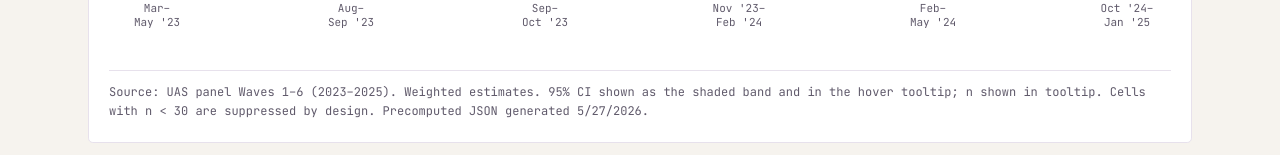
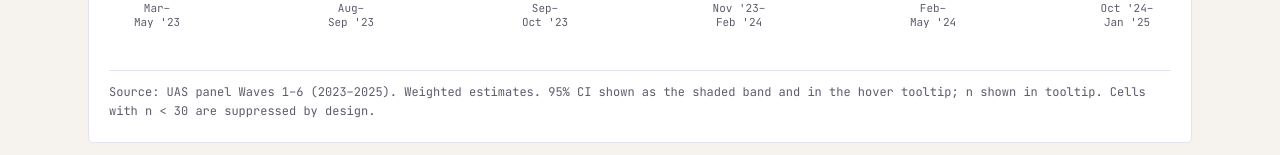
Before and after one commit to mattmotyl/ground-truth-strata, a Next.js app: page /platforms in a window 1280 px wide. Shown: the part 795-950 px from the top of the page. Built offline with nearby package versions, Linux system fonts and the light colour scheme; no server answers.

Commit message:
fix(sitewide): remove "Precomputed JSON generated" from all chart source notes — the Fix 23 sweep
Co-Authored-By: Claude Opus 4.8 (1M context) <noreply@anthropic.com>

```diff
--- a/src/components/charts/finding-gender-negative.tsx
+++ b/src/components/charts/finding-gender-negative.tsx
@@ -212,8 +212,6 @@ export function FindingGenderNegativeExperience() {
     const palette = STRATA_PALETTES.qualitative8;
     return palette[idx % palette.length];
   };
-
-  const generatedAt = new Date(meta.generated_at).toLocaleDateString('en-US');
   const wavesSpan =
     waves.length > 0
       ? `Wave ${Math.min(...waves)}–Wave ${Math.max(...waves)}`
@@ -512,7 +510,7 @@ export function FindingGenderNegativeExperience() {
       isPlaceholderInterpretation
       interpretation={interpretationText}
       methodologyFootnote=""
-      sourceNote={`Source: UAS panel ${wavesSpan} (UAS${meta.waves.find((w) => w.wave === waves[0])?.uas_num ?? '?'}–UAS${meta.waves.find((w) => w.wave === waves[waves.length - 1])?.uas_num ?? '?'}). Weighted estimates. Error bars and tooltip show 95% CIs. Suppression rule: cells with n < 30 omitted. Precomputed JSON generated ${generatedAt}.`}
+      sourceNote={`Source: UAS panel ${wavesSpan} (UAS${meta.waves.find((w) => w.wave === waves[0])?.uas_num ?? '?'}–UAS${meta.waves.find((w) => w.wave === waves[waves.length - 1])?.uas_num ?? '?'}). Weighted estimates. Error bars and tooltip show 95% CIs. Suppression rule: cells with n < 30 omitted.`}
       csv={{ headers: csvHeaders, rows: csvRows }}
       citation={{
         findingTitle:
--- a/src/components/charts/finding-platform-ranked-bar.tsx
+++ b/src/components/charts/finding-platform-ranked-bar.tsx
@@ -579,8 +579,6 @@ export function FindingPlatformRankedBar({
     selectedWaveSorted: sortedRows,
     allWaveRows: allRows,
   });
-
-  const generatedAt = new Date(meta.generated_at).toLocaleDateString('en-US');
   const selectedWaveDates =
     meta.waves.find((w) => w.wave === effectiveWave)?.dates ?? '';
   const wavesSpan = `Wave ${Math.min(...availableWaves)}–Wave ${Math.max(...availableWaves)}`;
@@ -808,7 +806,7 @@ export function FindingPlatformRankedBar({
   const methodologyFootnoteText =
     `Source: UAS panel ${wavesSpan} (UAS514–UAS519), 2023–2025. Weighted estimates. 95% CIs shown as error bars at bar tips and in hover tooltip. n shown in tooltip is the count of respondents asked about each platform. Cells with n < 30 are suppressed by design${
       suppressedNote ? ` (this wave: ${suppressedNote})` : ''
-    }. Precomputed JSON generated ${generatedAt}.`;
+    }.`;
 
   const viewModeToggle = (
     <div className="space-y-2">
--- a/src/components/charts/finding-platform-usage.tsx
+++ b/src/components/charts/finding-platform-usage.tsx
@@ -473,7 +473,6 @@ export function FindingPlatformUsage({
   }
 
   const allWaves = meta.waves.map((w) => w.wave);
-  const generatedAt = new Date(meta.generated_at).toLocaleDateString('en-US');
 
   const chart = (
     <div className="relative">
@@ -603,9 +602,7 @@ export function FindingPlatformUsage({
     'Among the eight traditional social-media platforms in the default view, Facebook and YouTube have the broadest reach across U.S. adults in the most recent wave (W6), with Instagram a clear third. Four platforms show statistically meaningful changes from W1 to W6: YouTube use declined by about 4.9 percentage points, X (Twitter) by 4.9 points, and LinkedIn by 4.5 points, while Reddit grew by 4.1 points (all exceed their 95% margins of error). Facebook, Instagram, TikTok, and Snapchat remained stable across the six waves; any apparent shifts are within the margin of error. Communication utilities such as text messaging and email reach a larger share of U.S. adults than any of these platforms — toggle them on in the Platforms picker to see their trends.';
   const sourceNoteText =
     'Source: UAS panel waves 1–6 (UAS514–UAS519), 2023–2025. ' +
-    'Weighted estimates. 95% CIs available on hover (chart line + Numbers table cells). Cells with n < 30 are suppressed by design. Precomputed JSON generated ' +
-    generatedAt +
-    '.';
+    'Weighted estimates. 95% CIs available on hover (chart line + Numbers table cells). Cells with n < 30 are suppressed by design.';
 
   const chartFooter = isZoomed ? (
     <div
--- a/src/components/charts/finding-political-skew.tsx
+++ b/src/components/charts/finding-political-skew.tsx
@@ -490,8 +490,6 @@ export function FindingPoliticalSkew() {
     if (!significant) return palette.moderate;
     return skew < 0 ? palette.liberal : palette.conservative;
   };
-
-  const generatedAt = new Date(meta.generated_at).toLocaleDateString('en-US');
   const selectedWaveDates =
     meta.waves.find((w) => w.wave === effectiveWave)?.dates ?? '';
 
@@ -1168,7 +1166,7 @@ export function FindingPoliticalSkew() {
       methodologyFootnote={`Source: UAS panel Wave ${Math.min(...availableWaves)}–Wave ${Math.max(...availableWaves)} (UAS514–UAS519). Weighted estimates. Significance vs. the national mean uses pooled SE (sqrt(SE_p² + SE_nat²)); a platform is colored as "skewed" only if |platform mean − national mean| > 1.96 × pooled SE. Error bars on the chart are the platform-user 95% CI. National mean for the selected wave (${formatNumber(
         chartData[0]?.nationalMean ?? 50,
         1,
-      )}) is computed from trends.json (variable=rate_self).${excludedFromChartNote} Precomputed JSON generated ${generatedAt}.`}
+      )}) is computed from trends.json (variable=rate_self).${excludedFromChartNote}`}
       csv={{ headers: csvHeaders, rows: csvRows }}
       citation={{
         findingTitle:
--- a/src/components/charts/trends-variable-trend.tsx
+++ b/src/components/charts/trends-variable-trend.tsx
@@ -410,7 +410,6 @@ export function PlatformMetricTrend({
     );
   }
 
-  const generatedAt = new Date(meta.generated_at).toLocaleDateString('en-US');
   const allWaves = meta.waves.map((w) => w.wave);
   const subtitle = formatSurveyQuestion(
     surveyQuestionFor(surveyVar, questionTexts, meta),
@@ -420,7 +419,7 @@ export function PlatformMetricTrend({
       ...allWaves,
     )}, 2023–2025. Weighted estimates among each platform’s users. ` +
     '95% CIs available on hover. Cells with n < 30 are suppressed by ' +
-    `design. Precomputed JSON generated ${generatedAt}.`;
+    'design.';
 
   return (
     <PlatformFanChart
@@ -530,7 +529,6 @@ export function RespondentTrend({
   })();
   const isZoomed = yMode !== 'full';
 
-  const generatedAt = new Date(meta.generated_at).toLocaleDateString('en-US');
   const title = respondentTitle(metaVar);
   const subtitle = formatSurveyQuestion(
     surveyQuestionFor(variableName, questionTexts, meta),
@@ -541,8 +539,7 @@ export function RespondentTrend({
     : `UAS panel waves ${Math.min(...waveList)}–${Math.max(...waveList)}. `;
   const sourceNote =
     `Source: ${waveClause}Population-level weighted estimates. 95% CIs ` +
-    `available on hover. Cells with n < 30 are suppressed by design. ` +
-    `Precomputed JSON generated ${generatedAt}.`;
+    `available on hover. Cells with n < 30 are suppressed by design.`;
   const fullSourceNote = evt.appendContext(sourceNote);
   const interpretation = `[WORK IN PROGRESS] ${title} over time. ${
     isSingleWave
@@ -851,7 +848,6 @@ export function PairedAttitudeTrend({
   })();
   const isZoomed = yMode !== 'full';
 
-  const generatedAt = new Date(meta.generated_at).toLocaleDateString('en-US');
   const subtitleText =
     subtitle ??
     formatSurveyQuestion(surveyQuestionFor(pair[0], questionTexts, meta));
@@ -860,8 +856,7 @@ export function PairedAttitudeTrend({
     `Source: UAS panel waves ${
       waveList.length ? Math.min(...waveList) : '—'
     }–${waveList.length ? Math.max(...waveList) : '—'}. ` +
-    'Population-level weighted means. 95% CIs available on hover. ' +
-    `Precomputed JSON generated ${generatedAt}.`;
+    'Population-level weighted means. 95% CIs available on hover.';
   const fullSourceNote = evt.appendContext(sourceNote);
 
   const csvHeaders = [
--- a/src/components/charts/trends-wellbeing-trend.tsx
+++ b/src/components/charts/trends-wellbeing-trend.tsx
@@ -82,8 +82,6 @@ export function WellbeingPlatformTrend({
 
   const rows = buildOutcomeRateRows(groupRows, outcome, bucket, meta);
   const waves = [...new Set(rows.map((r) => r.wave))].sort((a, b) => a - b);
-  const generatedAt = new Date(meta.generated_at).toLocaleDateString('en-US');
-
   // Value framing for copy: binary loneliness vs. the Likert agree band
   // (relabeled for the reverse-coded ls002i).
   const valueLabel =
@@ -104,7 +102,7 @@ export function WellbeingPlatformTrend({
     `Source: UAS panel ${waveRange}. Weighted estimates among each ` +
     `platform’s users (conditional on platform use), shown as ${valueLabel}.` +
     `${reverseClause} 95% CIs available on hover. Cells with n < 30 are ` +
-    `suppressed by design. Precomputed JSON generated ${generatedAt}.`;
+    `suppressed by design.`;
 
   const interpretation = `[WORK IN PROGRESS] ${title} over time, split by platform. Each line is ${valueLabel} among that platform's users, wave by wave; the table and tooltip carry the 95% CIs and user counts. Estimates are conditional on platform use.${reverseClause}`;
 
--- a/src/components/compare/compare-explorer.tsx
+++ b/src/components/compare/compare-explorer.tsx
@@ -742,8 +742,6 @@ function CompareChart(props: CompareChartProps) {
 
   const waveDates =
     meta.waves.find((w) => w.wave === effectiveWave)?.dates ?? '';
-  const generatedAt = new Date(meta.generated_at).toLocaleDateString('en-US');
-
   // Subtitle = the verbatim survey question (3-tier lookup) for A/B/C.
   // Theme D demographics are panel-provided (no survey item), so they
   // use a short composition descriptor. The title (registry slug) is
@@ -931,7 +929,7 @@ function CompareChart(props: CompareChartProps) {
     tooltipBased
       ? 'in the hover tooltip'
       : 'as error bars at bar tips and in the hover tooltip'
-  }.${nClause}${extraNote} Cells with n < 30 are suppressed by design${suppressedNote}. Precomputed JSON generated ${generatedAt}.`;
+  }.${nClause}${extraNote} Cells with n < 30 are suppressed by design${suppressedNote}.`;
 
   // CSV — heatmap: one row per platform × option; stacked: per
   // platform × segment; ranked: per platform.
--- a/src/components/platforms/section-demographics.tsx
+++ b/src/components/platforms/section-demographics.tsx
@@ -42,9 +42,7 @@ export function SectionDemographics({
     DEMOGRAPHIC_VARS,
     waves,
   );
-
-  const generatedAt = new Date(meta.generated_at).toLocaleDateString('en-US');
-  const sourceNote = `Source: UAS panel, ${platformLabel} users by survey wave. Weighted estimates; 95% CI and n shown on hover. Cells with n < 30 are suppressed (—) by design. Percentages within each variable group may not sum to 100% due to rounding, missing values, or suppressed cells. Race/ethnicity categories are non-Hispanic except “Hispanic.” Precomputed JSON generated ${generatedAt}.`;
+  const sourceNote = `Source: UAS panel, ${platformLabel} users by survey wave. Weighted estimates; 95% CI and n shown on hover. Cells with n < 30 are suppressed (—) by design. Percentages within each variable group may not sum to 100% due to rounding, missing values, or suppressed cells. Race/ethnicity categories are non-Hispanic except “Hispanic.”`;
 
   const csvHeaders = [
     'platform_slug',
--- a/src/components/platforms/section-experiences.tsx
+++ b/src/components/platforms/section-experiences.tsx
@@ -125,8 +125,6 @@ export function SectionExperiences({
 
   const waves = meta.waves.map((w) => w.wave).sort((a, b) => a - b);
   const datesByWave = new Map(meta.waves.map((w) => [w.wave, w.dates]));
-  const generatedAt = new Date(meta.generated_at).toLocaleDateString('en-US');
-
   const trends = platformExperienceTrends(
     rows,
     platformSlug,
@@ -147,7 +145,7 @@ export function SectionExperiences({
 
   const followUpItems = EXPERIENCE_ITEMS.filter((i) => i.followUps.length > 0);
 
-  const sourceNote = `Source: UAS panel Waves 1–6, ${platformLabel} users. Weighted estimates; 95% CI as shaded bands on the trend charts and on hover. Trend arrows compare the first and last waves with data using a 95% significance rule (↑/↓ only when the change exceeds its margin of error; → otherwise). Follow-up breakdowns are among users who reported the experience; respondents could select multiple options, so percentages may sum to more than 100%. Cells with n < 30 are suppressed by design. Precomputed JSON generated ${generatedAt}.`;
+  const sourceNote = `Source: UAS panel Waves 1–6, ${platformLabel} users. Weighted estimates; 95% CI as shaded bands on the trend charts and on hover. Trend arrows compare the first and last waves with data using a 95% significance rule (↑/↓ only when the change exceeds its margin of error; → otherwise). Follow-up breakdowns are among users who reported the experience; respondents could select multiple options, so percentages may sum to more than 100%. Cells with n < 30 are suppressed by design.`;
 
   // CSV — the four experience-rate trends in long format.
   const csvHeaders = [
--- a/src/components/platforms/section-habits.tsx
+++ b/src/components/platforms/section-habits.tsx
@@ -50,8 +50,6 @@ export function SectionHabits({
     waveChoice !== null && availSet.has(waveChoice) ? waveChoice : latest;
 
   const datesByWave = new Map(meta.waves.map((w) => [w.wave, w.dates]));
-  const generatedAt = new Date(meta.generated_at).toLocaleDateString('en-US');
-
   const series =
     effectiveWave !== null
       ? platformHabitsToSeries(
@@ -204,7 +202,7 @@ export function SectionHabits({
       : '';
   const sourceNote =
     effectiveWave !== null
-      ? `Source: UAS panel ${waveLabel}, ${platformLabel} users. Weighted estimates. 95% CIs as error bars at bar tips and in the hover tooltip; n in tooltip. Platform habit/attitude scale, Waves 4–6 only; items are non-validated. Cells with n < 30 are suppressed by design${suppNote}. Precomputed JSON generated ${generatedAt}.`
+      ? `Source: UAS panel ${waveLabel}, ${platformLabel} users. Weighted estimates. 95% CIs as error bars at bar tips and in the hover tooltip; n in tooltip. Platform habit/attitude scale, Waves 4–6 only; items are non-validated. Cells with n < 30 are suppressed by design${suppNote}.`
       : undefined;
 
   return (
--- a/src/components/platforms/section-usage.tsx
+++ b/src/components/platforms/section-usage.tsx
@@ -40,9 +40,7 @@ export function SectionUsage({
     waveDatesByWave,
   );
 
-  const wavesWithData = data.filter((p) => p.value !== null).map((p) => p.wave);
-  const generatedAt = new Date(meta.generated_at).toLocaleDateString('en-US');
-  const waveSpan =
+  const wavesWithData = data.filter((p) => p.value !== null).map((p) => p.wave);  const waveSpan =
     waves.length > 0
       ? `Waves ${Math.min(...waves)}–${Math.max(...waves)}`
       : '';
@@ -74,7 +72,7 @@ export function SectionUsage({
     p.value === null,
   ]);
 
-  const sourceNote = `Source: UAS panel ${waveSpan} (2023–2025). Weighted estimates. 95% CI shown as the shaded band and in the hover tooltip; n shown in tooltip. Cells with n < 30 are suppressed by design. Precomputed JSON generated ${generatedAt}.`;
+  const sourceNote = `Source: UAS panel ${waveSpan} (2023–2025). Weighted estimates. 95% CI shown as the shaded band and in the hover tooltip; n shown in tooltip. Cells with n < 30 are suppressed by design.`;
 
   return (
     <ReportSection
--- a/src/components/platforms/section-wellbeing.tsx
+++ b/src/components/platforms/section-wellbeing.tsx
@@ -61,8 +61,6 @@ export function SectionWellbeing({
   }, [shouldLoad, groupRows]);
 
   const datesByWave = new Map(meta.waves.map((w) => [w.wave, w.dates]));
-  const generatedAt = new Date(meta.generated_at).toLocaleDateString('en-US');
-
   const waves = groupRows ? wellbeingWaves(groupRows, platformSlug) : [];
   const waveColumns: WaveColumn[] = waves.map((w) => ({
     wave: w,
@@ -72,7 +70,7 @@ export function SectionWellbeing({
     ? platformWellbeingTable(groupRows, platformSlug, WELLBEING_ITEMS, waves)
     : [];
 
-  const sourceNote = `Source: UAS panel, ${platformLabel} users by survey wave. Weighted estimates; 95% CI and n shown on hover. Life-satisfaction items group the 7-point scale into Agree (5–7) / Neutral (4) / Disagree (1–3). “Feels negative most of the time” is reverse-coded: “Doesn’t feel negative” is the wellbeing-positive direction. Loneliness (UCLA 3-item) was measured in Waves 2, 5, and 6 only; blank cells in other waves mean the item was not asked, not suppression. Cells with n < 30 are suppressed (—) by design. Precomputed JSON generated ${generatedAt}.`;
+  const sourceNote = `Source: UAS panel, ${platformLabel} users by survey wave. Weighted estimates; 95% CI and n shown on hover. Life-satisfaction items group the 7-point scale into Agree (5–7) / Neutral (4) / Disagree (1–3). “Feels negative most of the time” is reverse-coded: “Doesn’t feel negative” is the wellbeing-positive direction. Loneliness (UCLA 3-item) was measured in Waves 2, 5, and 6 only; blank cells in other waves mean the item was not asked, not suppression. Cells with n < 30 are suppressed (—) by design.`;
 
   const csvHeaders = [
     'platform_slug',
```
